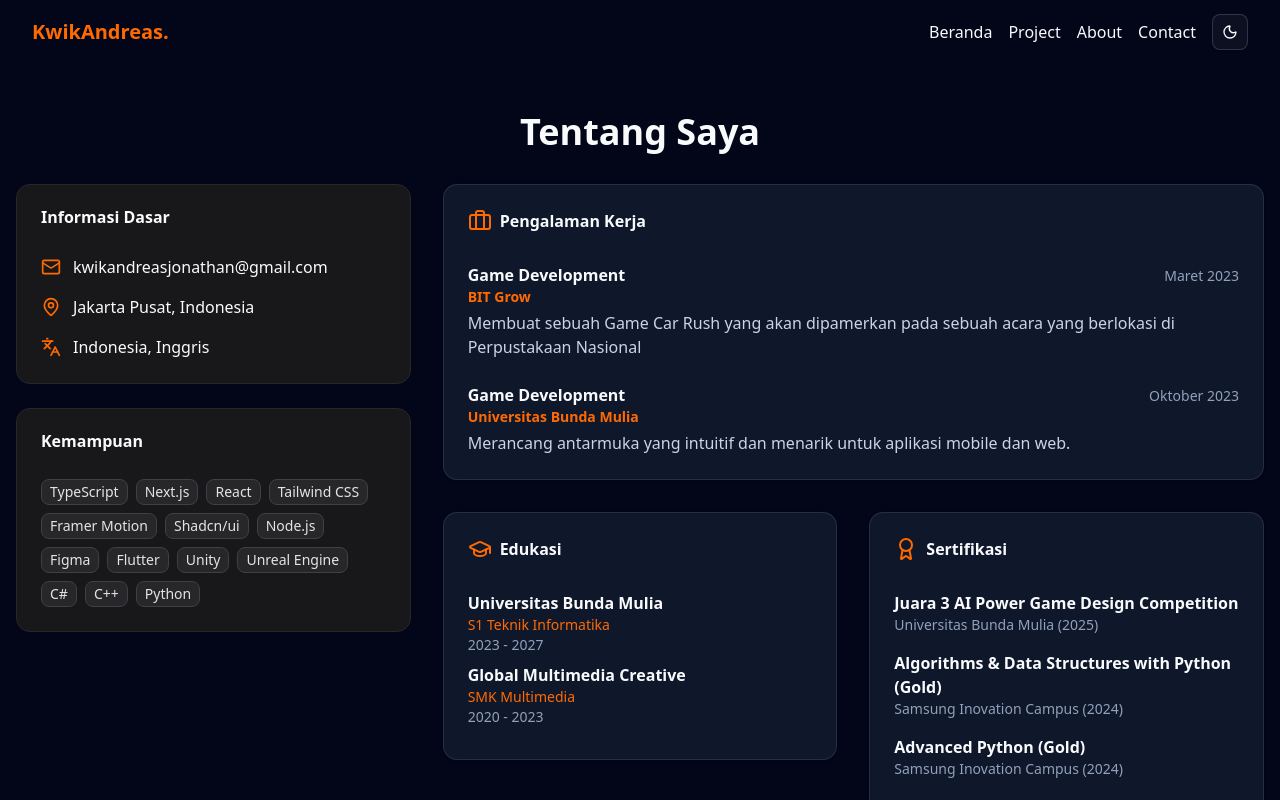
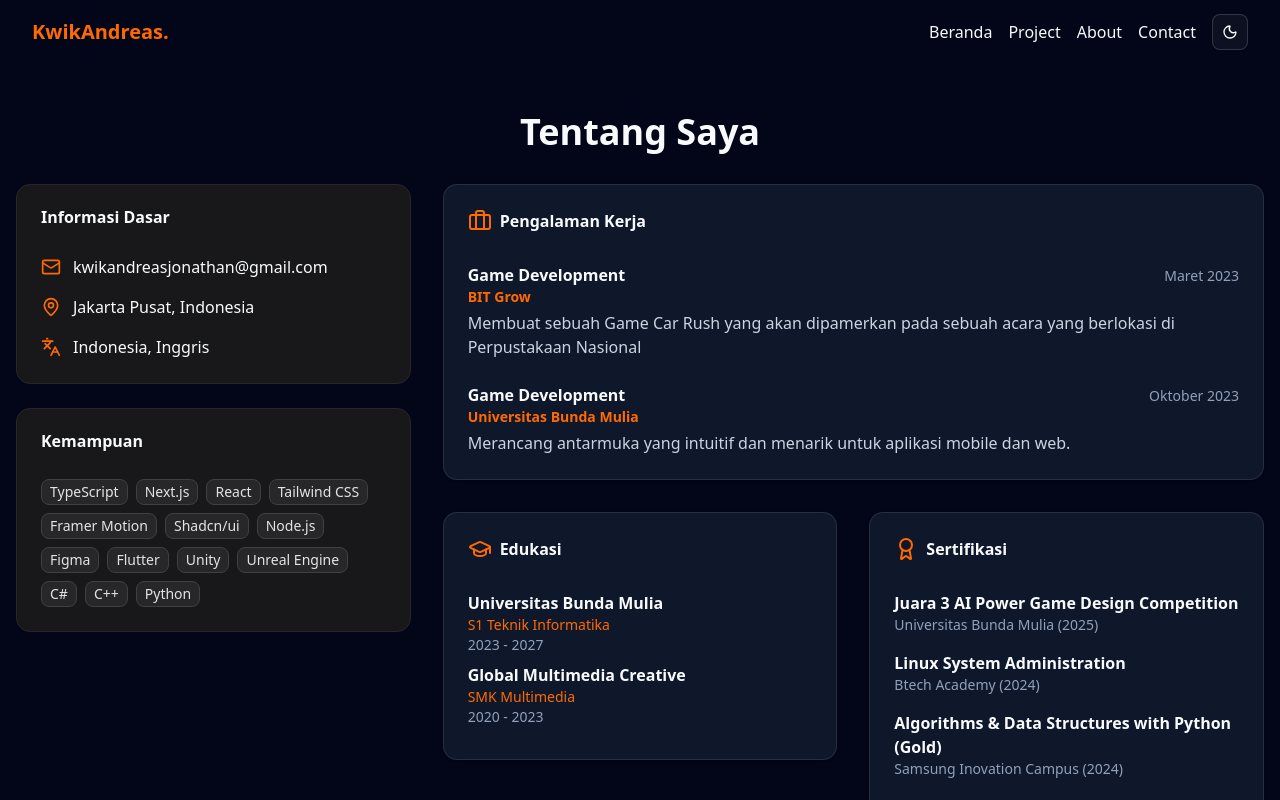
Before and after one commit to KwikAndreas/kwikandreas2, a Next.js app: page /about in a window 1280 px wide. Shown: the top 800 px of the page. Built offline with nearby package versions, Linux system fonts and the light colour scheme.

Commit message:
update sertifikat

```diff
--- a/src/app/about/page.tsx
+++ b/src/app/about/page.tsx
@@ -45,6 +45,11 @@ const certifications = [
     name: "Juara 3 AI Power Game Design Competition",
     issuer: "Universitas Bunda Mulia",
     year: "2025",
+  },
+  {
+    name: "Linux System Administration",
+    issuer: "Btech Academy",
+    year: "2024",
   },
   {
     name: "Algorithms & Data Structures with Python (Gold)",
```
